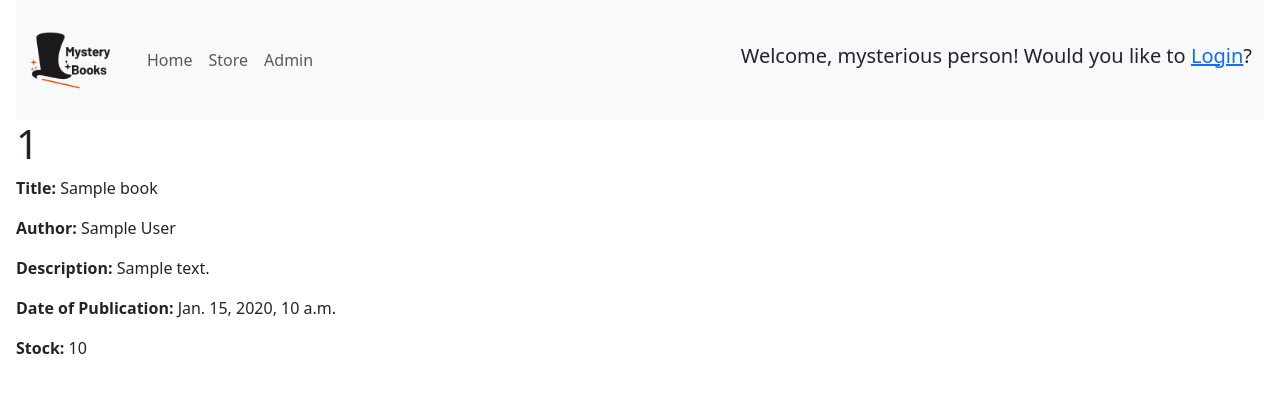
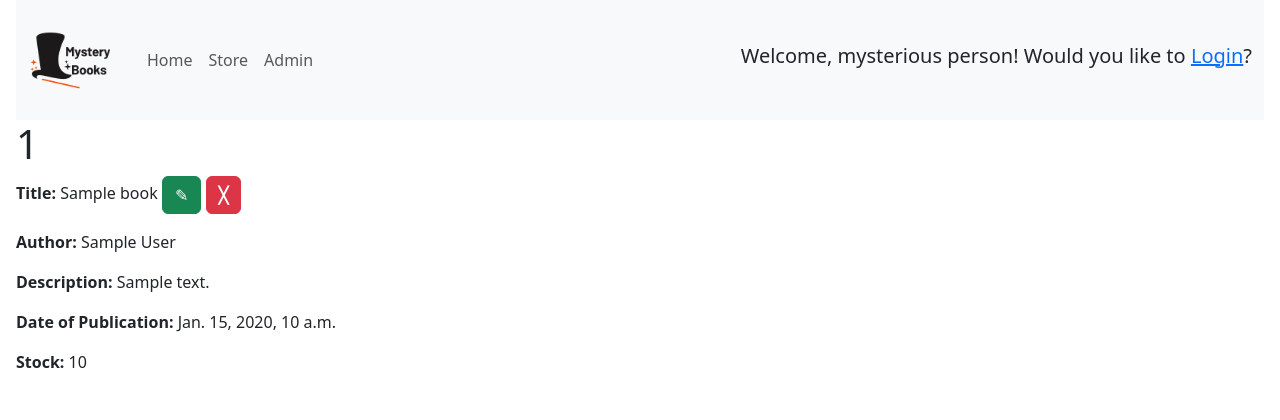
Before and after one commit to swcollins462/django-bookstore, a Django app: template store/templates/store/book.html in a window 1280 px wide. Shown: the part 17-437 px from the top of the page. Run offline with Django 4.2, Linux system fonts and the light colour scheme; the template is opened without the code that fills it: most values are stand-ins (such as "Sample title", 1, 10 or a date in 2020).

Commit message:
Edit and Delete buttons

```diff
--- a/store/templates/store/book.html
+++ b/store/templates/store/book.html
@@ -4,7 +4,11 @@
 
     {% if  book != None %}
 
-        <p><strong>Title:</strong> {{ book.title }}</p>
+        <p><strong>Title:</strong>
+            {{ book.title }}
+            <a href="#" class="btn btn-success" title="Edit">✎</a>
+            <a href="#" class="btn btn-danger" title="Delete"><strong>╳</strong></a>
+        </p>
         <p><strong>Author:</strong> {{ book.Author }}</p>
         <p><strong>Description:</strong> {{ book.description }}</p>
         <p><strong>Date of Publication:</strong> {{ book.publish_date }}</p>
```
